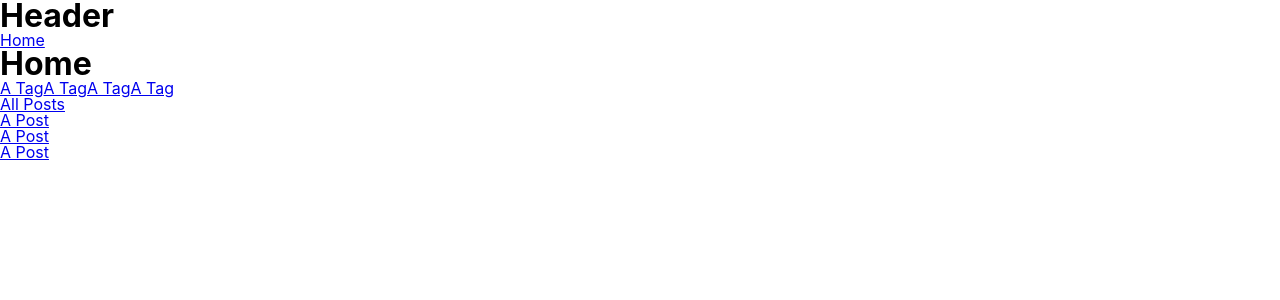
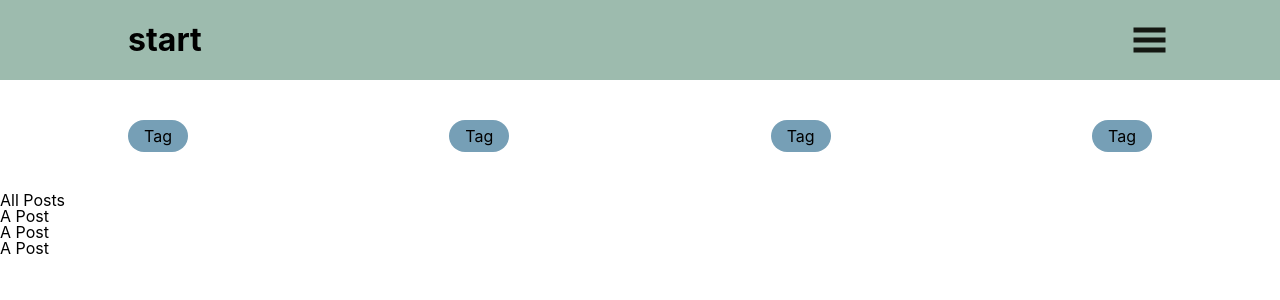
Before and after one commit to tomari3/blog-client, a React (Create React App) app: page /home in a window 1280 px wide. Shown: the top 300 px of the page. Built offline with nearby package versions, Linux system fonts and the light colour scheme.

Commit message:
WelcomeScreen , Tags, Header css static

```diff
--- a/src/App.css
+++ b/src/App.css
@@ -126,18 +126,25 @@ table {
   border-spacing: 0;
 }
 
+a {
+  text-decoration: none;
+  color: inherit;
+}
+
 :root {
   --bg: #f2efe5;
   --dark-text: #141712;
   --light-text: #d5d6aa;
   --accent-blue: #769fb6;
   --accent-green: #9dbbae;
+  --light-grey: #dededb;
 }
 
 .App-welcome {
   color: var(--dark-text);
   display: grid;
   grid-template-rows: auto auto;
+  background-color: var(--bg);
 }
 
 .welcome_upper {
@@ -146,20 +153,23 @@ table {
   display: flex;
   justify-content: center;
   align-items: center;
+  position: relative;
 }
 
 .welcome_scroll-down {
+  background-color: var(--light-grey);
   position: absolute;
-  height: 3rem;
-  width: 3rem;
-  left: calc(50% - 1.5rem);
-  top: calc(50% - 1.5rem);
+  height: 4rem;
+  width: 4rem;
+  left: calc(50% - 2rem);
+  top: calc(50% - 2rem);
   border: 0;
   padding: 1rem;
   border-radius: 100%;
   display: flex;
   align-items: center;
   justify-content: center;
+  cursor: pointer;
 }
 .welcome_scroll-down::after {
   content: "\00a0";
@@ -170,10 +180,11 @@ table {
   border-color: black;
   border-style: solid;
   transform: rotate(-45deg);
-  animation: 0.7s ease-in infinite alternate floating;
+  animation: 0.7s ease-in infinite alternate floating-d;
+  transition: all 0.7s ease;
 }
 
-@keyframes floating {
+@keyframes floating-d {
   from {
     transform: rotate(-45deg) translateY(1px) translateX(-1px);
   }
@@ -192,18 +203,139 @@ table {
   flex-direction: column;
   justify-content: space-evenly;
   align-items: center;
+  position: relative;
+}
+
+.welcome_lower_first::after {
+  position: absolute;
+  content: "";
+  width: 40%;
+  border-bottom: 2px solid var(--light-grey);
+  bottom: 0;
 }
 
 .block {
   background-color: var(--accent-blue);
+  position: relative;
   width: 80%;
-  height: 30%;
+  height: 10vh;
   display: flex;
   justify-content: center;
   align-items: center;
 }
 
 .welcome_lower_second {
-  background-color: aqua;
+  background-color: var(--bg);
   height: 100vh;
+  display: flex;
+  flex-direction: column;
+  justify-content: space-evenly;
+  align-items: center;
 }
+
+.welcome_home-link {
+  background-color: var(--light-grey);
+  height: 2rem;
+  width: 2rem;
+  border: 0;
+  padding: 1rem;
+  border-radius: 100%;
+  display: flex;
+  align-items: center;
+  justify-content: center;
+}
+.welcome_home-link::after {
+  content: "\00a0";
+  position: absolute;
+  width: 7px;
+  height: 7px;
+  border-width: 0 0 4px 4px;
+  border-color: black;
+  border-style: solid;
+  transform: rotate(225deg);
+  animation: 0.7s ease-in infinite alternate floating-r;
+}
+
+@keyframes floating-r {
+  from {
+    transform: rotate(225deg) translateY(1px) translateX(-1px);
+  }
+  to {
+    transform: rotate(225deg) translateY(-1px) translateX(1px);
+  }
+}
+
+.App-layout {
+  display: grid;
+  grid-template-rows: 10vh auto;
+}
+
+.layout_header {
+  background-color: var(--accent-green);
+  display: flex;
+  justify-content: space-between;
+  align-items: center;
+  position: relative;
+}
+
+.layout_header a {
+  padding: 0 10vw;
+  font-size: 2rem;
+  font-weight: bold;
+}
+
+.layout_header_menu-wrapper {
+  position: relative;
+}
+
+.layout_header_menu {
+  position: relative;
+  display: flex;
+  /* justify-content: center;
+  align-items: center; */
+  padding: 0 10vw;
+}
+.layout_header_menu_stripes {
+  position: absolute;
+  height: 2rem;
+  content: "";
+  position: relative;
+  border-right: 5px solid var(--dark-text);
+  transform: rotate(90deg);
+}
+.layout_header_menu_stripes::after {
+  position: absolute;
+  height: 2rem;
+  content: "";
+  border-right: 5px solid var(--dark-text);
+  left: 10px;
+}
+.layout_header_menu_stripes::before {
+  position: absolute;
+  height: 2rem;
+  content: "";
+  border-right: 5px solid var(--dark-text);
+  right: 5px;
+}
+
+.home {
+  display: grid;
+  grid-template-rows: auto auto auto;
+}
+
+.home_tags-bar-wrapper {
+  margin: 5vh 10vw;
+  overflow: scroll;
+}
+
+.home .tags-bar {
+  display: flex;
+  justify-content: space-between;
+  gap: 1rem;
+}
+
+.home .tags-bar a {
+  padding: 0.5rem 1rem;
+  background-color: var(--accent-blue);
+  border-radius: 1rem;
+}
--- a/src/components/Header/Header.js
+++ b/src/components/Header/Header.js
@@ -1,11 +1,40 @@
-import React from "react";
+import React, { useState } from "react";
 import { Link } from "react-router-dom";
+
+const SideMenu = () => {
+  return (
+    <aside className="layout_header_open-menu">
+      <div>
+        <Link to={"/"}>1</Link>
+        <Link to={"/"}>2</Link>
+        <Link to={"/"}>3</Link>
+      </div>
+    </aside>
+  );
+};
+
+const HamburgerMenu = () => {
+  const [open, setOpen] = useState(false);
+
+  return (
+    <section className="layout_header_menu-wrapper">
+      <aside className="layout_header_menu">
+        <div
+          onClick={() => setOpen(!open)}
+          className="layout_header_menu_stripes"
+        ></div>
+      </aside>
+      {open ? <SideMenu /> : null}
+    </section>
+  );
+};
 
 function Header() {
   return (
-    <header>
-      <h1>Header</h1>
-      <Link to="/home">Home</Link>
+    <header className="layout_header">
+      <Link to={"/home"}>start</Link>
+      <HamburgerMenu />
+      {/* <Link to="/home">Home</Link> */}
     </header>
   );
 }
--- a/src/components/Home/Home.js
+++ b/src/components/Home/Home.js
@@ -3,11 +3,10 @@ import { Link } from "react-router-dom";
 
 import TagsBar from "../Tags/TagsBar";
 
-function Main({ logo }) {
+function Main() {
   return (
     <main className="home">
-      <h1>Home</h1>
-      <section>
+      <section className="home_tags-bar-wrapper">
         <TagsBar />
       </section>
       <section>
--- a/src/components/Tags/TagsBar.js
+++ b/src/components/Tags/TagsBar.js
@@ -3,14 +3,12 @@ import { Link } from "react-router-dom";
 
 function Tags() {
   return (
-    <main className="App-tags">
-      <div>
-        <Link to="/tags/1">A Tag</Link>
-        <Link to="/tags/2">A Tag</Link>
-        <Link to="/tags/3">A Tag</Link>
-        <Link to="/tags/4">A Tag</Link>
-      </div>
-    </main>
+    <div className="tags-bar">
+      <Link to="/tags/1">Tag</Link>
+      <Link to="/tags/2">Tag</Link>
+      <Link to="/tags/3">Tag</Link>
+      <Link to="/tags/4">Tag</Link>
+    </div>
   );
 }
 
--- a/src/components/WelcomeScreen.js
+++ b/src/components/WelcomeScreen.js
@@ -1,4 +1,3 @@
-import React from "react";
 import { Link } from "react-router-dom";
 
 function WelcomePrompt({ logo }) {
@@ -28,8 +27,10 @@ function WelcomeIntroFirst() {
 function WelcomeIntroSecond() {
   return (
     <div className="welcome_lower_second">
-      <p>second part</p>
-      <Link to="/home">&gt;</Link>
+      <Block block={"third"} />
+      <Block block={"forth"} />
+      <Block block={"fifth"} />
+      <Link className="welcome_home-link" to="/home"></Link>
     </div>
   );
 }
```
